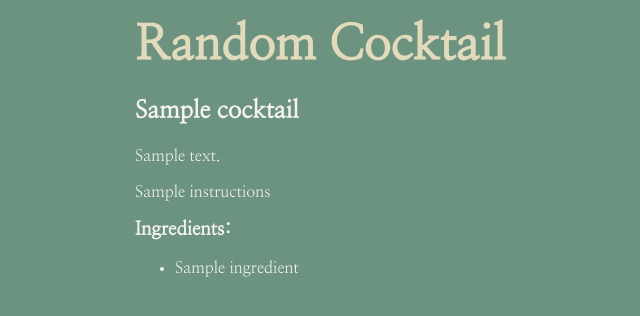
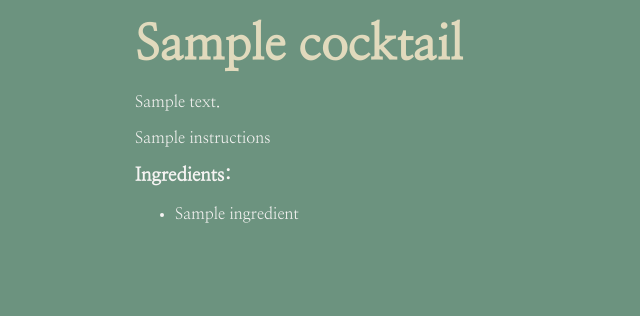
Before and after one commit to bbbbblddddd/Tie-One-On---Python-Project, a Flask app: page /random in a window 1280 px wide. Shown: the part 141-457 px from the top of the page, without its empty margins (185-825 px from the left). Run offline with Flask 2, Linux system fonts and the light colour scheme; a database or web service that is not in the repository returns one stand-in record (values such as "Sample title"); some libraries are stand-ins or nearby versions.

Commit message:
edited css

```diff
--- a/templates/cocktails/random.html
+++ b/templates/cocktails/random.html
@@ -1,9 +1,7 @@
 {% extends 'base.html' %}
 
 {% block content %}
-<h1>Random Cocktail</h1>
-
-<h2>{{ cocktail.name }}</h2>
+<h1>{{ cocktail.name }}</h1>
 <p>{{ cocktail.description }}</p>
 <p>{{ cocktail.instructions }}</p>
 
```
